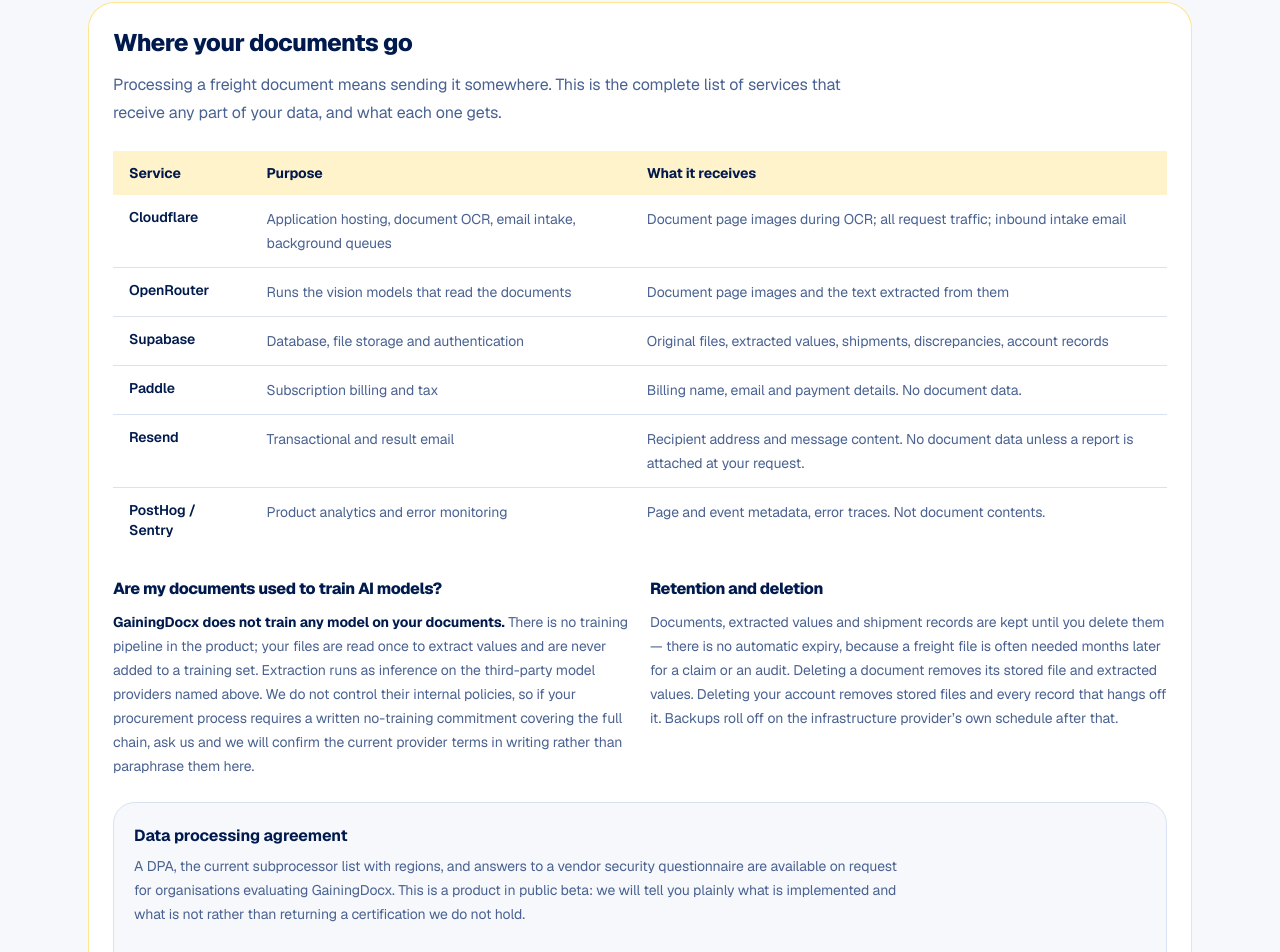
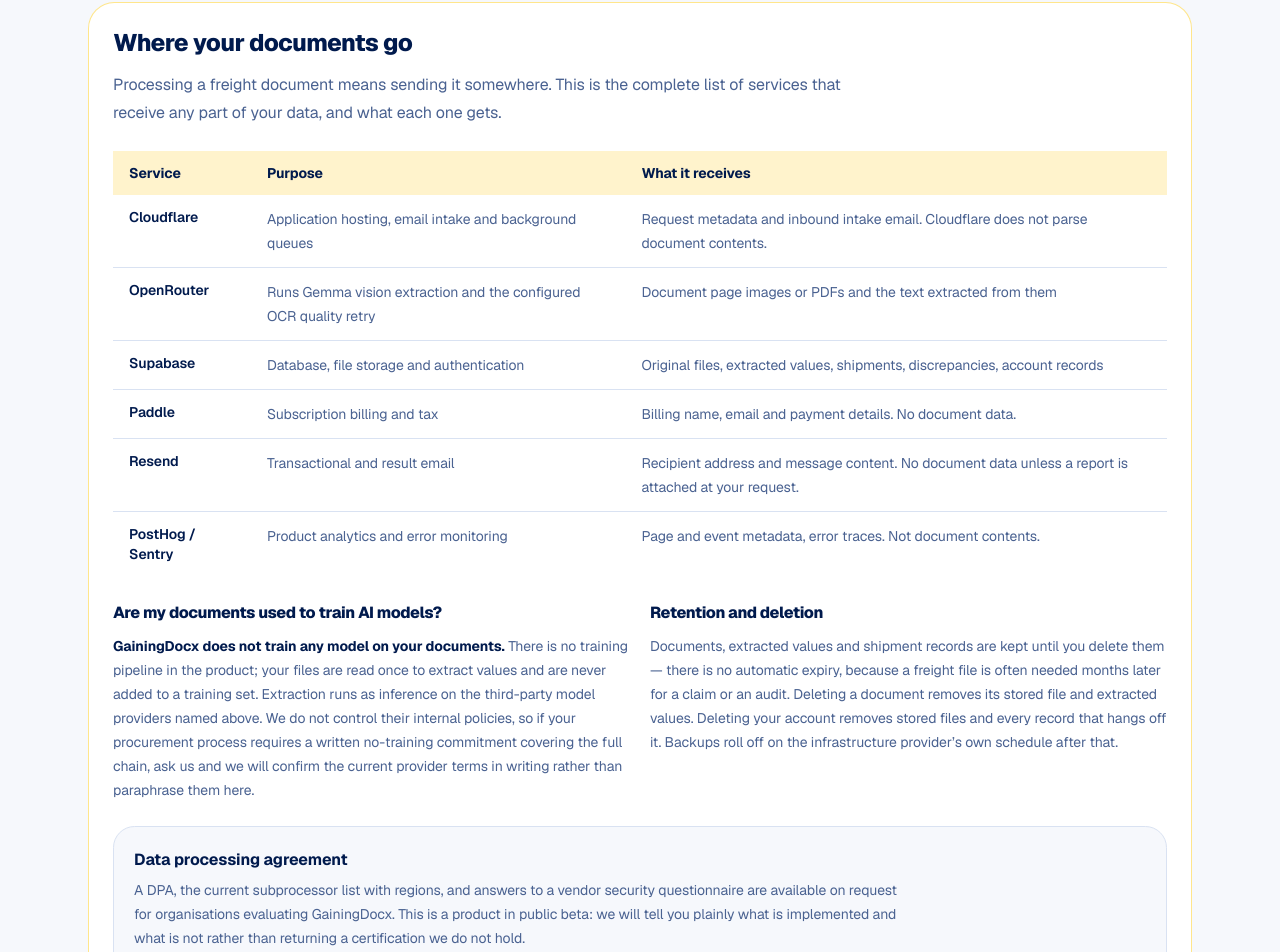
Before and after one commit to gainingdocx/gd43, a Next.js app: page /security in a window 1280 px wide. Shown: the part 972-1924 px from the top of the page. Built offline with nearby package versions, Linux system fonts and the light colour scheme; no server answers.

Commit message:
Correct parser data processing disclosures

```diff
--- a/app/(marketing)/security/page.tsx
+++ b/app/(marketing)/security/page.tsx
@@ -44,8 +44,8 @@ export default function SecurityPage() {
           </thead>
           <tbody className="divide-y divide-border">
             {[
-              ["Cloudflare", "Application hosting, document OCR, email intake, background queues", "Document page images during OCR; all request traffic; inbound intake email"],
-              ["OpenRouter", "Runs the vision models that read the documents", "Document page images and the text extracted from them"],
+              ["Cloudflare", "Application hosting, email intake and background queues", "Request metadata and inbound intake email. Cloudflare does not parse document contents."],
+              ["OpenRouter", "Runs Gemma vision extraction and the configured OCR quality retry", "Document page images or PDFs and the text extracted from them"],
               ["Supabase", "Database, file storage and authentication", "Original files, extracted values, shipments, discrepancies, account records"],
               ["Paddle", "Subscription billing and tax", "Billing name, email and payment details. No document data."],
               ["Resend", "Transactional and result email", "Recipient address and message content. No document data unless a report is attached at your request."],
```
Also changed, not shown: 1 other file (tests, documents, lock files or other folders).
